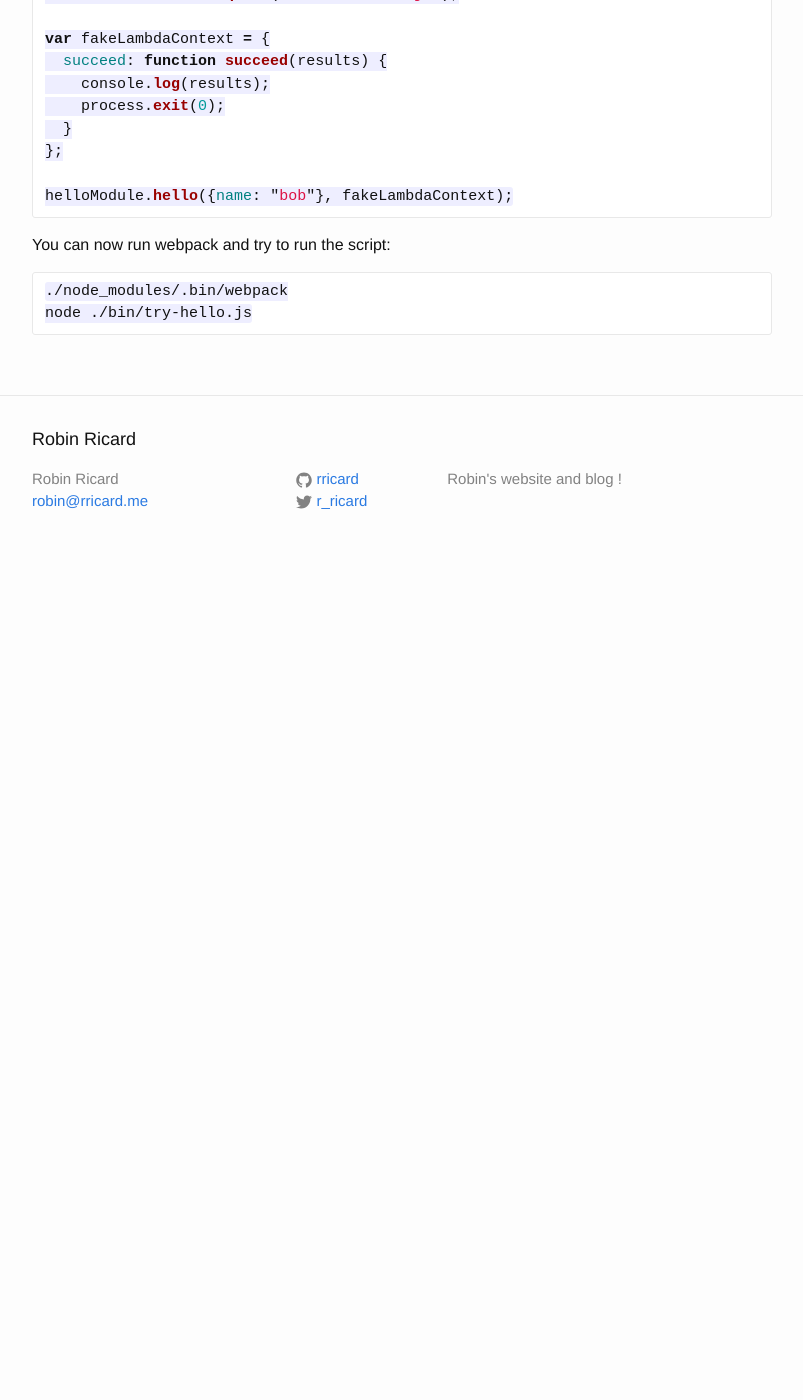
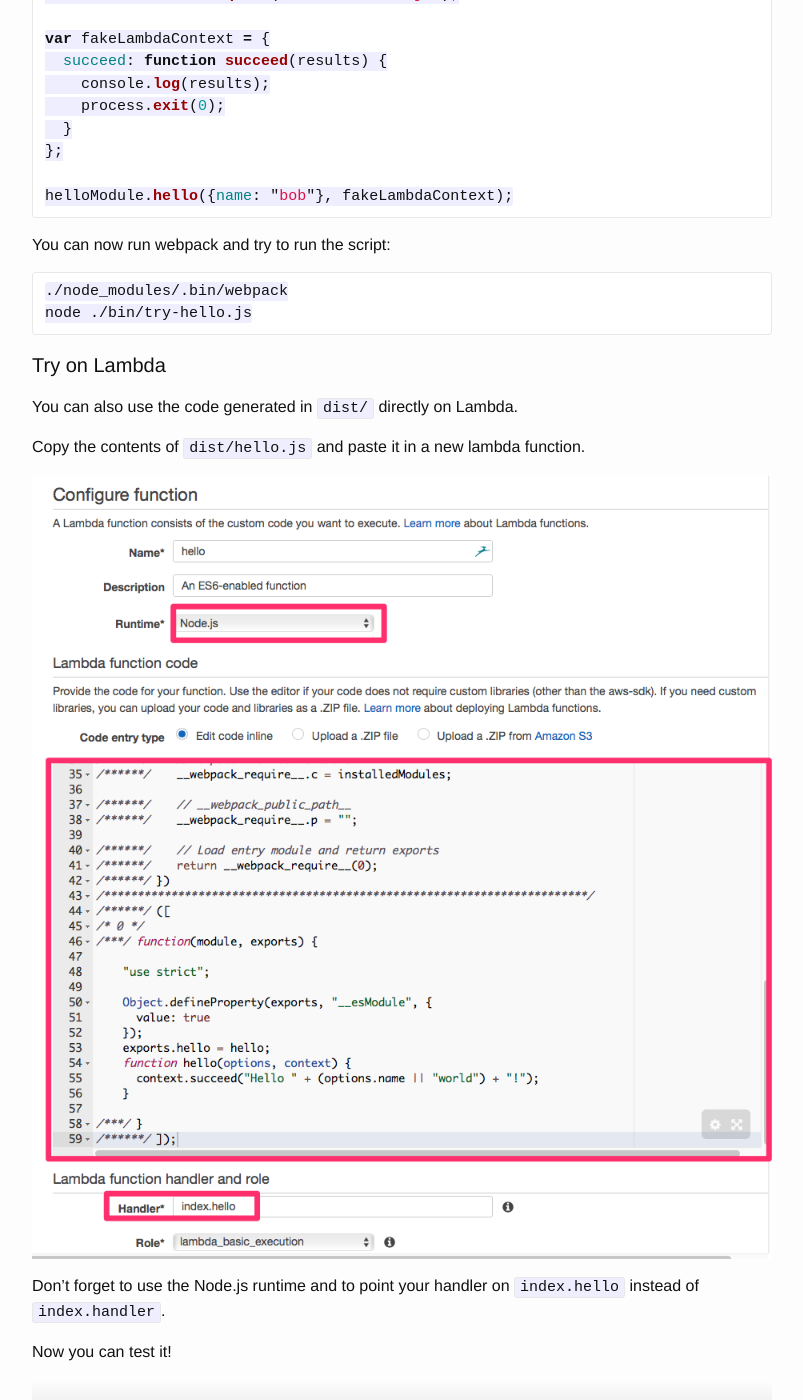
Before and after one commit to rricard/rricard.github.io, a Jekyll site: the page built from _posts/2015-11-23-es6-on-aws-lambda.md, in a window 1280 px wide and 1400 px high, scrolled down 3770 px. Shown: the whole window, without its empty margins (238-1041 px from the left). Built offline with Jekyll 4.4.1, drawn with Linux system fonts in a browser that asks for light colours; before the commit the page ends 4343 px from its top, so only the background shows below that; some of the changed text lies outside the part shown.

Commit message:
Add try on Lambda

````diff
--- a/_posts/2015-11-23-es6-on-aws-lambda.md
+++ b/_posts/2015-11-23-es6-on-aws-lambda.md
@@ -210,3 +210,23 @@ You can now run webpack and try to run the script:
 ./node_modules/.bin/webpack
 node ./bin/try-hello.js
 ```
+
+#### Try on Lambda
+
+You can also use the code generated in `dist/` directly on Lambda.
+
+Copy the contents of `dist/hello.js` and paste it in a new lambda function.
+
+![Manual Setup](/public/images/lambda/manual.png)
+
+Don't forget to use the Node.js runtime and to point your handler on
+`index.hello` instead of `index.handler`.
+
+Now you can test it!
+
+![Setup Hello Test](/public/images/lambda/setup_test_hello.png)
+
+![Hello Test Results](/public/images/lambda/results_test_hello.png)
+
+Note that you **can't rely on any compiled dependency**. That is an avoidable
+limitation but I don't have any process to apply for now.
````
Also changed, not shown: public/images/lambda/manual.png (added), public/images/lambda/results_test_hello.png (added), public/images/lambda/setup_test_hello.png (added).
